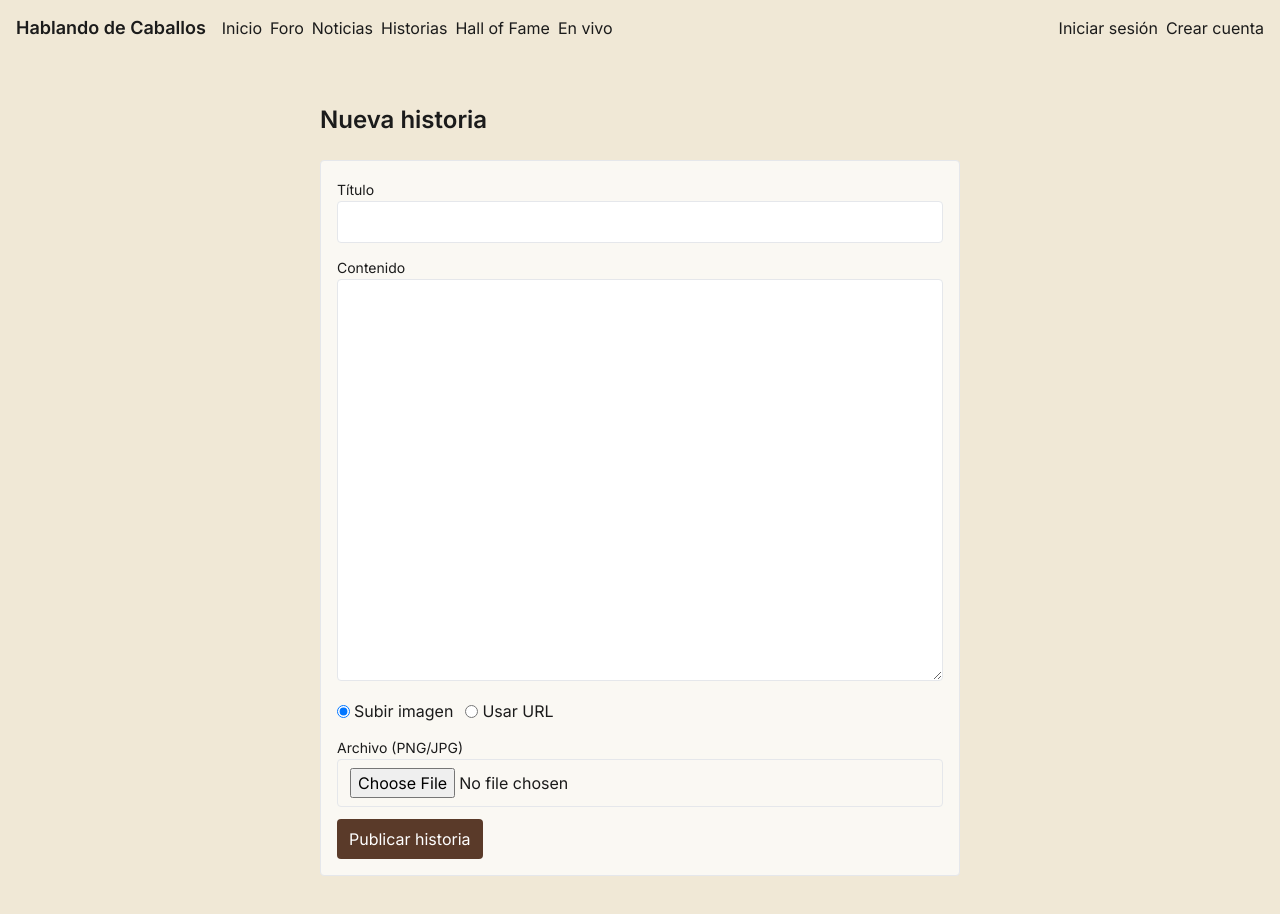
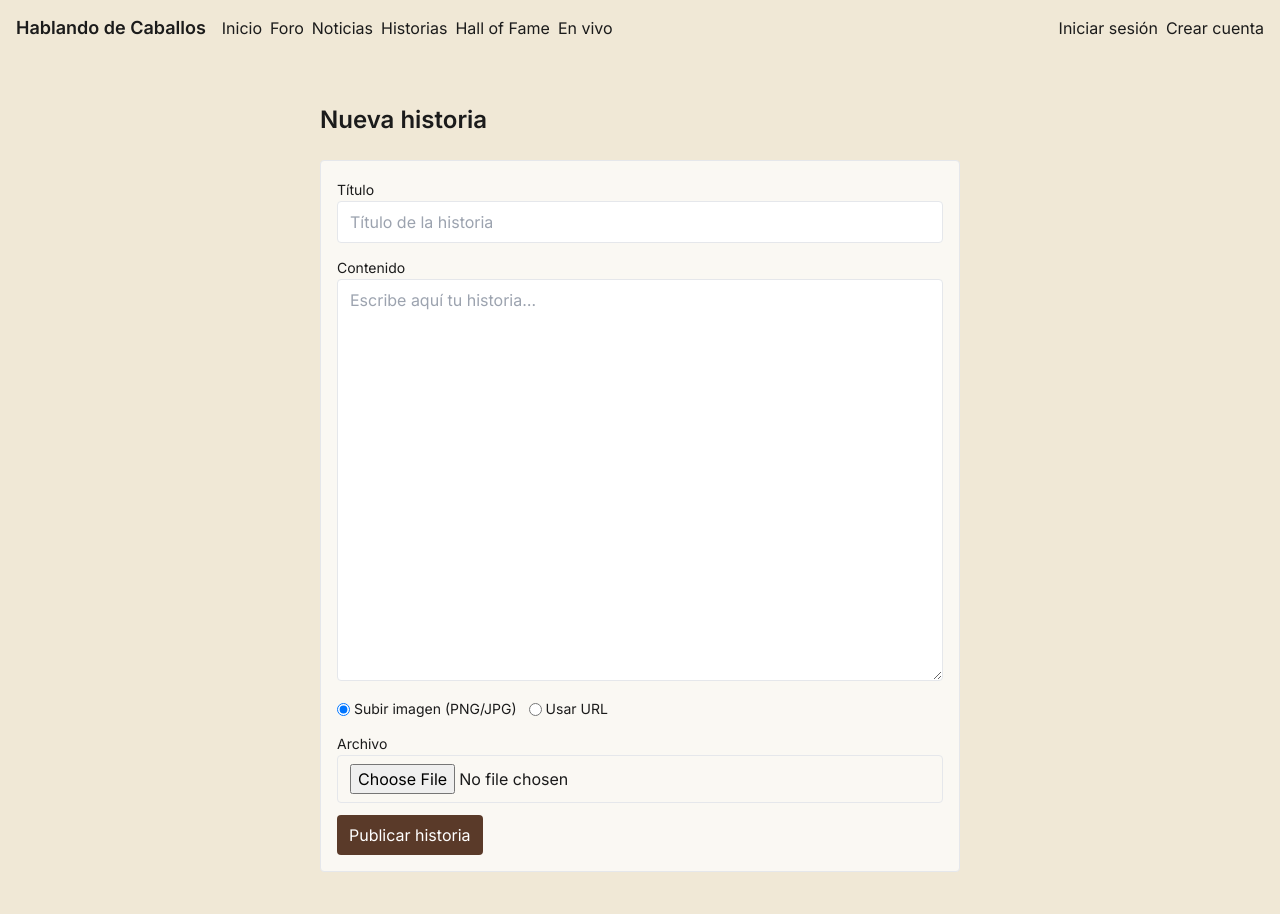
Before and after one commit to Heblemosdecaballos/foro-criollo, a Next.js app: page /historias/nueva in a window 1280 px wide. Shown: the top 914 px of the page. Built offline with nearby package versions, Linux system fonts and the light colour scheme; no server answers.

Commit message:
Update page.tsx

```diff
--- a/src/app/historias/nueva/page.tsx
+++ b/src/app/historias/nueva/page.tsx
@@ -1,10 +1,10 @@
-import StoryForm from "@/components/StoryForm";
+import NewStoryForm from "./NewStoryForm";
 
 export default function NuevaHistoriaPage() {
   return (
     <main className="container py-6 max-w-2xl space-y-6">
       <h1 className="text-2xl font-semibold">Nueva historia</h1>
-      <StoryForm />
+      <NewStoryForm />
     </main>
   );
 }
```
